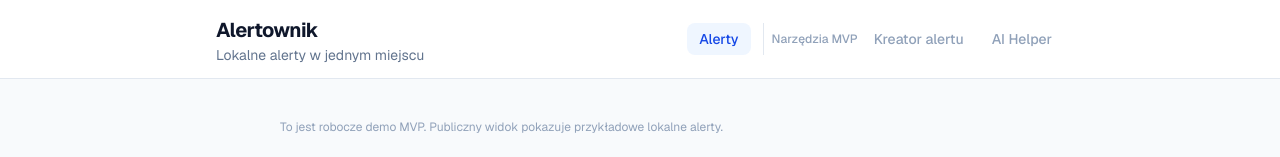
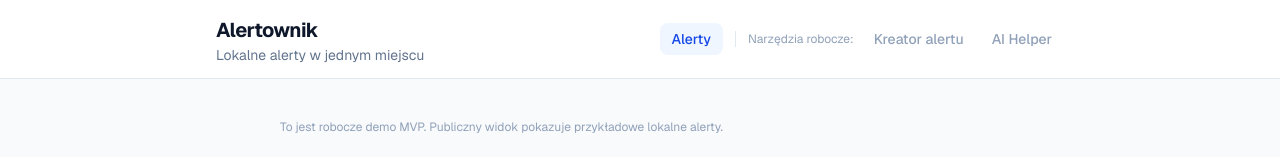
Before and after one commit to ad0wski/alertownik-mvp, a Next.js app: page / in a window 1280 px wide. Shown: the top 157 px of the page. Built offline with nearby package versions, Linux system fonts and the light colour scheme.

Commit message:
Clarify MVP tools navigation

```diff
--- a/src/components/AppHeader.tsx
+++ b/src/components/AppHeader.tsx
@@ -34,9 +34,10 @@ export function AppHeader() {
             </p>
           </div>
           <nav
-            className="flex flex-wrap items-center justify-end gap-x-1 gap-y-2"
+            className="flex flex-wrap items-center justify-end gap-x-1 gap-y-1"
             aria-label="Nawigacja"
           >
+            {/* Public link */}
             {publicLinks.map((link) => (
               <Link
                 key={link.href}
@@ -51,31 +52,23 @@ export function AppHeader() {
               </Link>
             ))}
 
-            <span className="hidden sm:flex items-center gap-1 ml-2 pl-2 border-l border-slate-200">
-              <span className="text-xs text-slate-400 font-medium">
-                Narzędzia MVP
-              </span>
-              {toolLinks.map((link) => (
-                <Link
-                  key={link.href}
-                  href={link.href}
-                  className={`px-3 py-1.5 rounded-lg text-sm font-medium transition-colors ${
-                    isActive(link.href)
-                      ? "bg-amber-50 text-amber-700"
-                      : "text-slate-400 hover:text-slate-700 hover:bg-slate-100"
-                  }`}
-                >
-                  {link.label}
-                </Link>
-              ))}
+            {/* Divider — desktop only */}
+            <span className="hidden sm:block w-px h-4 bg-slate-200 mx-2" aria-hidden="true" />
+
+            {/* Non-clickable section label — desktop only */}
+            <span
+              className="hidden sm:block text-xs text-slate-400 select-none cursor-default mr-1"
+              aria-hidden="true"
+            >
+              Narzędzia robocze:
             </span>
 
-            {/* Mobile: tool links without separator label */}
+            {/* Tool links */}
             {toolLinks.map((link) => (
               <Link
-                key={`mobile-${link.href}`}
+                key={link.href}
                 href={link.href}
-                className={`sm:hidden px-3 py-1.5 rounded-lg text-sm font-medium transition-colors ${
+                className={`px-3 py-1.5 rounded-lg text-sm font-medium transition-colors ${
                   isActive(link.href)
                     ? "bg-amber-50 text-amber-700"
                     : "text-slate-400 hover:text-slate-700 hover:bg-slate-100"
```
